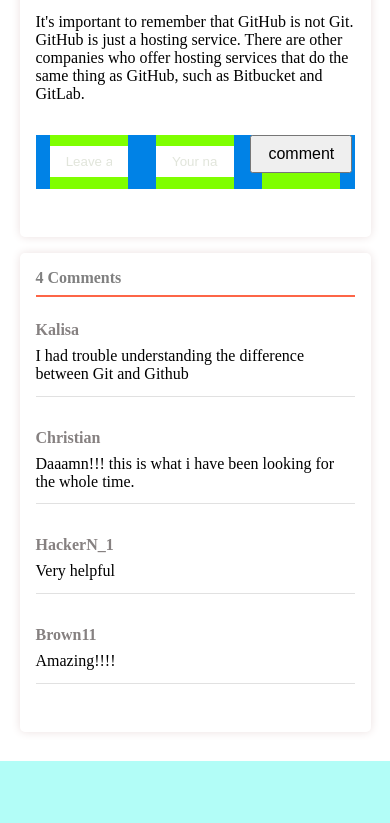
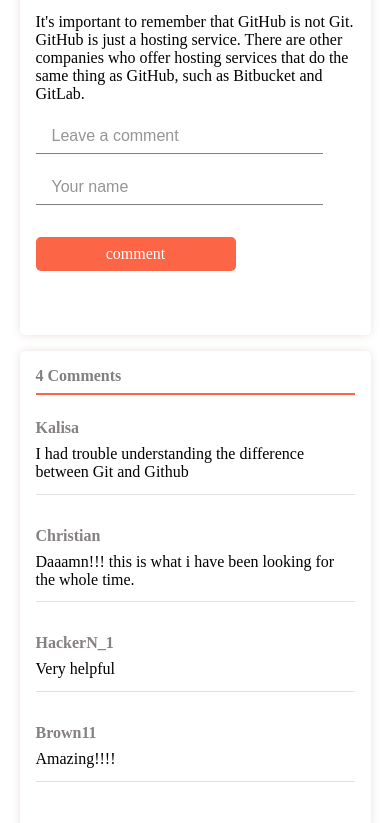
Before and after one commit to ihonore/my-brand, a plain HTML site: page pages/blogdetails.html in a window 390 px wide. Shown: the part 1208-2031 px from the top of the page. Before the commit the page ends 1969 px from the top, so only its background shows below. Drawn offline with Linux system fonts and the light colour scheme.

Commit message:
add comment form on blog page

```diff
--- a/css/styles.css
+++ b/css/styles.css
@@ -820,12 +820,10 @@
     display: flex;
     margin-bottom: 2rem;
     margin-top: 2rem;
-    background: #0082e6;
     justify-content: space-around;
 }
 .comment-form span{
     width:20vw;
-    background: chartreuse;
     display: flex;
     align-items: center;
     justify-content: center;
@@ -835,25 +833,28 @@
     padding:0.5rem 1rem;
     outline: none;
     border: none;
-    border-bottom: 1px black gray;
+    font-size: 1rem;
+    border-bottom: 1px solid gray;
+}
+#comment1::placeholder,#name1::placeholder{
+    color: rgba(128, 128, 128, 0.836);
+}
+#comment1:focus,#name1:focus{
+    border-bottom: 2px solid black;
+
 }
 .comment-btn{
-    padding: 0.5rem 2rem;
-
-}
-
-/* .comment-btn{
-    padding: 0.5rem 1rem;
-    width: 200px;
-    margin-top:2rem;
+    padding: 0.2rem 2rem;
     font-family:poppins;
-    font-size: large;
+    font-size: 1rem;
     color: white;
     background: #fd6547;
     border-radius: 5px;
     border: none;
     cursor: pointer;
-} */
+
+}
+
 .comment-btn:hover{
     background: #ff2a00;
     transition: .5s;
@@ -947,4 +948,23 @@
         border-bottom: 1px solid rgba(128, 128, 128, 0.24);
     }
 
+    /*comment form*/
+    .comment-form{
+        flex-direction: column;
+        margin-bottom: 1rem;
+        margin-top: 1rem;
+    }
+    .comment-form span{
+        margin-bottom: 1rem;;
+        width:90%;
+        justify-content: flex-start;
+    }
+    .comment-btn{
+        margin-top: 1rem;
+    }
+    #comment1:focus,#name1:focus{
+        border-bottom: 1px solid black;
+
+    }
+
 }
```
